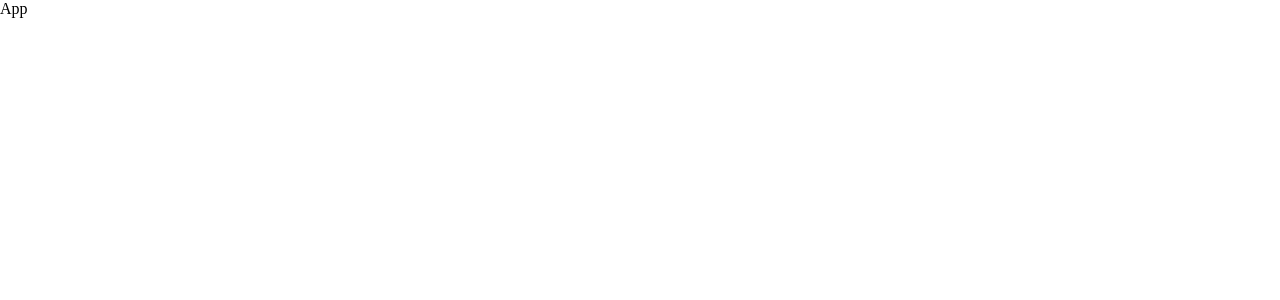
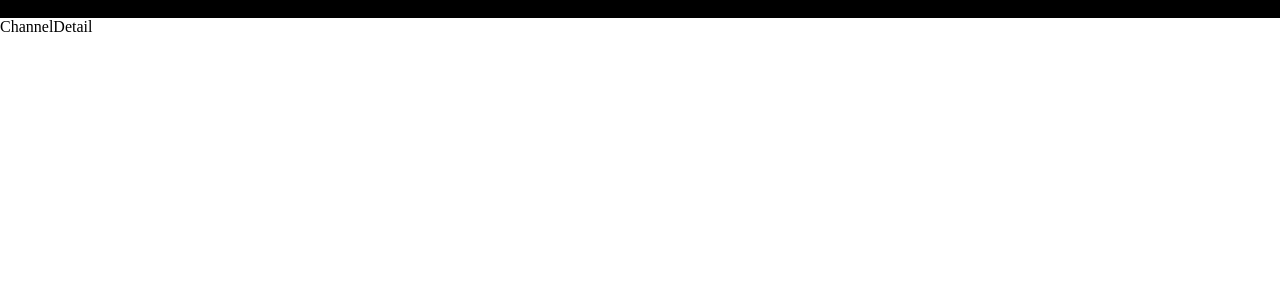
Before and after one commit to shreyas-a-s/react-youtube, a React (Create React App) app: page /channel/1 in a window 1280 px wide. Shown: the top 300 px of the page. Built offline with nearby package versions, Linux system fonts and the light colour scheme.

Commit message:
feat: Create components of the app

```diff
--- a/src/App.js
+++ b/src/App.js
@@ -1,9 +1,26 @@
 import { BrowserRouter, Routes, Route } from 'react-router-dom';
 import { Box } from '@mui/material';
 
+// components
+import Navbar from "./components/Navbar"
+import Feed from "./components/Feed"
+import VideoDetail from "./components/VideoDetail"
+import ChannelDetail from "./components/ChannelDetail"
+import SearchFeed from "./components/SearchFeed"
+
 const App = () => {
   return (
-    <div>App</div>
+    <BrowserRouter>
+      <Box sx={{ backgroundColor: '#000'}}>
+        <Navbar />
+      </Box>
+      <Routes>
+        <Route path='/' exact element={<Feed />} />
+        <Route path='/video/:id' element={<VideoDetail />}/>
+        <Route path='/channel/:id' element={<ChannelDetail />}/>
+        <Route path='/search/:searchTerm' element={<SearchFeed />}/>
+      </Routes>
+    </BrowserRouter>
   )
 }
 
--- /dev/null
+++ b/src/components/ChannelDetail.jsx
@@ -0,0 +1,9 @@
+import React from "react";
+
+const ChannelDetail = () => {
+  return (
+    <div>ChannelDetail</div>
+  )
+}
+
+export default ChannelDetail
--- /dev/null
+++ b/src/components/Feed.jsx
@@ -0,0 +1,9 @@
+import React from "react";
+
+const Feed = () => {
+  return (
+    <div>Feed</div>
+  )
+}
+
+export default Feed
--- /dev/null
+++ b/src/components/Navbar.jsx
@@ -0,0 +1,9 @@
+import React from "react";
+
+const Navbar = () => {
+  return (
+    <div>Navbar</div>
+  )
+}
+
+export default Navbar
--- /dev/null
+++ b/src/components/SearchFeed.jsx
@@ -0,0 +1,9 @@
+import React from "react";
+
+const SearchFeed = () => {
+  return (
+    <div>SearchFeed</div>
+  )
+}
+
+export default SearchFeed
--- /dev/null
+++ b/src/components/VideoDetail.jsx
@@ -0,0 +1,9 @@
+import React from "react";
+
+const VideoDetail = () => {
+  return (
+    <div>VideoDetail</div>
+  )
+}
+
+export default VideoDetail
```
